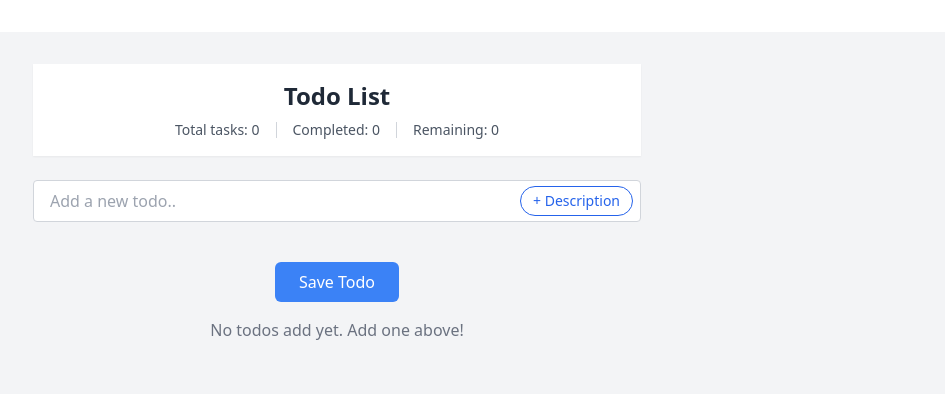
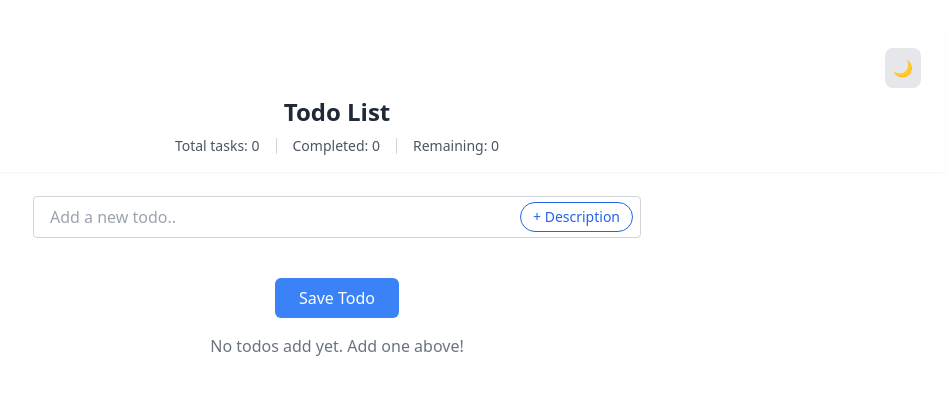
Before and after one commit to Khairul-Imran/react-practice, a React (Vite) app in the folder todolist-app/: page / in a window 1280 px wide. Shown: the top 394 px of the page, without its empty margins (303-1255 px from the left). Built offline with nearby package versions, Linux system fonts and the light colour scheme.

Commit message:
Added light/dark mode feature.

```diff
--- a/todolist-app/src/App.tsx
+++ b/todolist-app/src/App.tsx
@@ -4,13 +4,13 @@ import TodoForm from "./components/TodoForm";
 import TodoHeader from "./components/TodoHeader";
 import TodoList from "./components/TodoList";
 import { Todo } from "./types/todo";
+import { ThemeProvider } from "./context/ThemeContext";
 
 function App() {
-
     // State lives in the parent
     // Initialise state from localStorage or default to empty array
     const [todos, setTodos] = useState<Todo[]>(() => {
-      const savedTodos = localStorage.getItem('todos');
+        const savedTodos = localStorage.getItem("todos");
         return savedTodos ? JSON.parse(savedTodos) : [];
     });
 
@@ -36,11 +36,11 @@ function App() {
     };
 
     const editTodo = (id: number, text: string, description: string) => {
-      setTodos(todos.map(todo =>
-        todo.id === id
-            ? { ...todo, text, description }
-            : todo
-      ));
+        setTodos(
+            todos.map((todo) =>
+                todo.id === id ? { ...todo, text, description } : todo
+            )
+        );
 
         // ...todo: Spread operator to copy all existing properties of that todo
         // , text, description: Override the text and description with new values
@@ -55,11 +55,15 @@ function App() {
 
     // To save todos in localStorage whenever todolist changes
     useEffect(() => {
-      localStorage.setItem('todos', JSON.stringify(todos));
+        localStorage.setItem("todos", JSON.stringify(todos));
     }, [todos]);
 
     return (
-        <div className="min-h-screen bg-gray-100 py-8">
+        <ThemeProvider>
+            <div
+                // className="min-h-screen bg-gray-100 py-8"
+                className="min-h-screen bg-white dark:bg-gray-900 transition-colors"
+            >
                 <TodoHeader todos={todos}></TodoHeader>
                 <TodoForm onAddTodo={addTodo}></TodoForm>
                 <TodoList
@@ -69,6 +73,7 @@ function App() {
                     onDeleteTodo={deleteTodo}
                 ></TodoList>
             </div>
+        </ThemeProvider>
     );
 }
 
--- /dev/null
+++ b/todolist-app/src/components/ThemeToggle.tsx
@@ -0,0 +1,16 @@
+import { useTheme } from "../context/ThemeContext";
+
+function ThemeToggle() {
+    const { theme, toggleTheme } = useTheme();
+
+    return (
+        <button
+            onClick={toggleTheme}
+            className="p-2 rounded-lg bg-gray-200 dark:bg-gray-700 hover:bg-gray-300 dark:hover:bg-gray-600 transition-colors"
+        >
+            {theme === 'light' ? '🌙' : '*'}
+        </button>
+    );
+}
+
+export default ThemeToggle;
--- a/todolist-app/src/components/TodoForm.tsx
+++ b/todolist-app/src/components/TodoForm.tsx
@@ -1,4 +1,4 @@
-import { FormEvent, useState } from "react";
+import { useState } from "react";
 
 interface TodoFormProps {
     onAddTodo: (text: string, description: string) => void; // Add todo doesn't return anything
@@ -104,6 +104,7 @@ function TodoForm({ onAddTodo }: TodoFormProps) {
                     placeholder="Add a new todo.."
                     // className="w-full px-4 py-2 border rounded focus:outline-none focus:ring-2 focus:ring-blue-500"
                     className={`w-full px-4 py-2 border rounded focus:outline-none focus:ring-2
+                    bg-white dark:bg-gray-700 text-gray-900 dark:text-white border-gray-300 dark:border-gray-600
                         ${
                             errors.text
                                 ? "border-red-500 focus:ring-red-500"
--- a/todolist-app/src/components/TodoHeader.tsx
+++ b/todolist-app/src/components/TodoHeader.tsx
@@ -1,4 +1,5 @@
 import { Todo } from "../types/todo";
+import ThemeToggle from "./ThemeToggle";
 
 interface TodoHeaderProps {
     todos: Todo[];
@@ -8,27 +9,51 @@ function TodoHeader({ todos }: TodoHeaderProps) {
     const completedCount = todos.filter((todo) => todo.completed).length;
     const totalTodosCount = todos.length;
 
+    // return (
+    //     <div className="flex justify-center w-full">
+    //         <header className="w-1/2 flex flex-col items-center bg-white shadow-sm px-6 py-4 mb-6">
+    //             <h1 className="text-2xl font-bold text-gray-800 mb-2">
+    //                 Todo List
+    //             </h1>
+
+    //             <div className="flex items-center text-sm text-gray-600">
+    //                 <div className="flex items-center gap-4">
+    //                     <span>Total tasks: {totalTodosCount}</span>
+    //                     <span className="w-px h-4 bg-gray-300" />{" "}
+    //                     {/* Vertical divider */}
+    //                     <span>Completed: {completedCount}</span>
+    //                     <span className="w-px h-4 bg-gray-300" />
+    //                     <span>
+    //                         Remaining: {totalTodosCount - completedCount}
+    //                     </span>
+    //                 </div>
+    //             </div>
+    //         </header>
+    //     </div>
+    // );
+
     return (
-        <div className="flex justify-center w-full">
-            <header className="w-1/2 flex flex-col items-center bg-white shadow-sm px-6 py-4 mb-6">
-                <h1 className="text-2xl font-bold text-gray-800 mb-2">
+        <header
+            className="w-full flex flex-col items-center bg-white dark:bg-gray-800 shadow-sm px-6 py-4 mb-6 transition-colors"
+        >
+            <div className="w-full flex justify-end mb-2">
+                <ThemeToggle />
+            </div>
+
+            <h1 className="text-2xl font-bold text-gray-800 dark:text-white mb-2">
                 Todo List
             </h1>
 
-                <div className="flex items-center text-sm text-gray-600">
+            <div className="flex items-center text-sm text-gray-600 dark:text-gray-300">
                 <div className="flex items-center gap-4">
                     <span>Total tasks: {totalTodosCount}</span>
-                        <span className="w-px h-4 bg-gray-300" />{" "}
-                        {/* Vertical divider */}
+                    <span className="w-px h-4 bg-gray-300 dark:bg-gray-600" />
                     <span>Completed: {completedCount}</span>
-                        <span className="w-px h-4 bg-gray-300" />
-                        <span>
-                            Remaining: {totalTodosCount - completedCount}
-                        </span>
+                    <span className="w-px h-4 bg-gray-300 dark:bg-gray-600" />
+                    <span>Remaining: {totalTodosCount - completedCount}</span>
                 </div>
             </div>
         </header>
-        </div>
     );
 }
 
--- a/todolist-app/src/components/TodoItem.tsx
+++ b/todolist-app/src/components/TodoItem.tsx
@@ -23,7 +23,7 @@ function TodoItem({ todo, onToggle, onEdit, onDelete }: TodoItemProps) {
     };
 
     return (
-        <li className="flex flex-col p-6">
+        <li className="flex flex-col p-6 bg-white dark:bg-gray-800 border-b border-gray-200 dark:border-gray-700">
             <div className="flex items-center gap-4">
                 <input
                     type="checkbox"
@@ -35,7 +35,6 @@ function TodoItem({ todo, onToggle, onEdit, onDelete }: TodoItemProps) {
                 {/* Uses isEditing state to toggle between view and edit mode */}
                 <div className="flex-1 flex flex-col gap-2">
                     {isEditing ? (
-
                         // Edit mode
                         <div className="flex flex-col gap-2">
                             <input
@@ -72,7 +71,6 @@ function TodoItem({ todo, onToggle, onEdit, onDelete }: TodoItemProps) {
                             </div>
                         </div>
                     ) : (
-
                         // View mode
                         <>
                             <span
--- /dev/null
+++ b/todolist-app/src/context/ThemeContext.tsx
@@ -0,0 +1,44 @@
+import { createContext, useContext, useEffect, useState } from "react";
+
+type Theme = 'light' | 'dark';
+
+interface ThemeContextType {
+    theme: Theme;
+    toggleTheme: () => void;
+}
+
+const ThemeContext = createContext<ThemeContextType | undefined>(undefined);
+
+export function ThemeProvider({ children }: { children: React.ReactNode }) {
+
+    // Initialise theme from localStorage or default to 'light' mode
+    const [theme, setTheme] = useState<Theme>(() => {
+        const savedTheme = localStorage.getItem('theme');
+        return (savedTheme === 'light' || savedTheme === 'dark') ? savedTheme : 'light';
+    });
+
+    // Update localStorage and document class when theme changes
+    useEffect(() => {
+        localStorage.setItem('theme', theme);
+        document.documentElement.classList.remove('light', 'dark'); // What's the point of these two lines?
+        document.documentElement.classList.add(theme);
+    }, [theme]);
+
+    const toggleTheme = () => {
+        setTheme(prevTheme => prevTheme === 'light' ? 'dark' : 'light');
+    };
+
+    return (
+        <ThemeContext.Provider value={{ theme, toggleTheme }}>
+            {children}
+        </ThemeContext.Provider>
+    );
+}
+
+export function useTheme() {
+    const context = useContext(ThemeContext);
+    if (context === undefined) {
+        throw new Error('useTheme must be used within a ThemeProvider.');
+    }
+    return context;
+}
--- a/todolist-app/tailwind.config.js
+++ b/todolist-app/tailwind.config.js
@@ -4,6 +4,7 @@ export default {
     "./index.html",
     "./src/**/*.{js,ts,jsx,tsx}"
   ],
+  darkMode: 'class',
   theme: {
     extend: {},
   },
```
Lines whose indentation alone changed are shown as unchanged.
